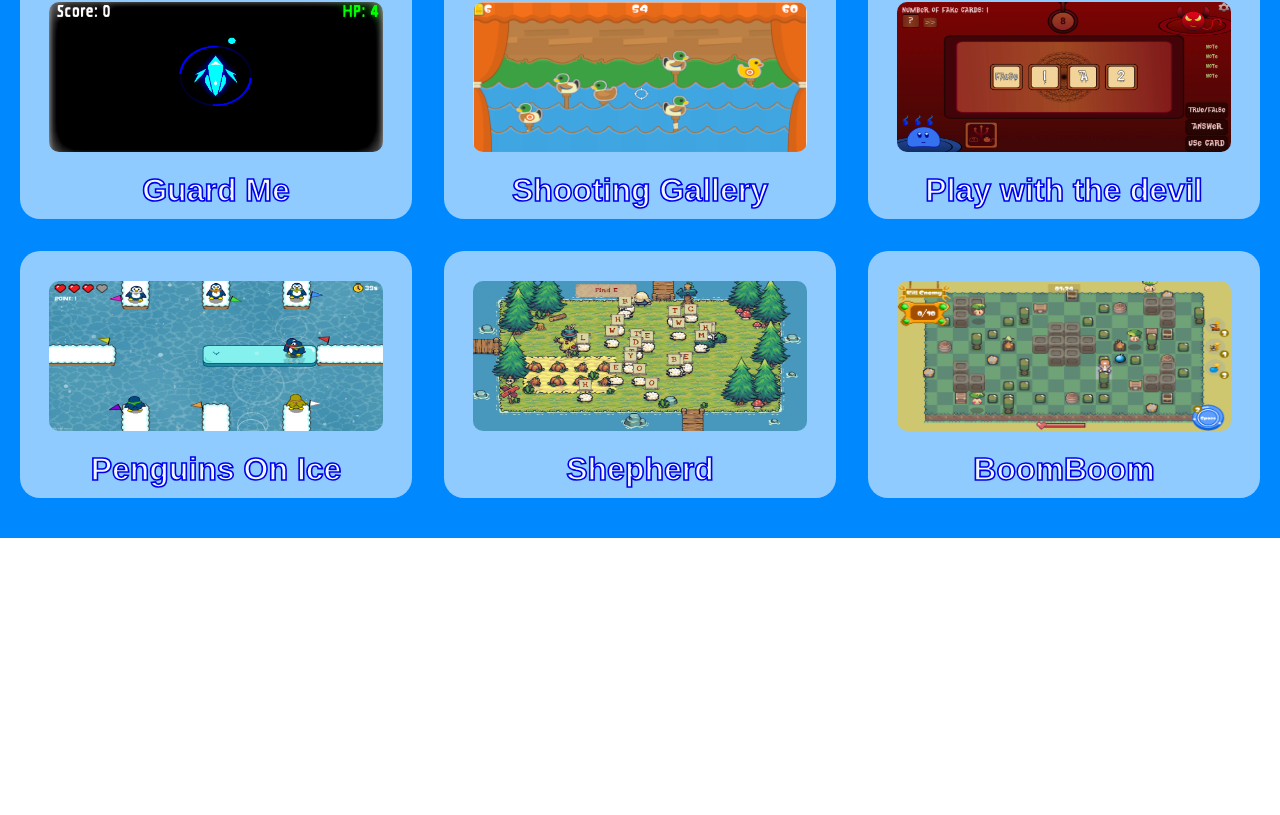
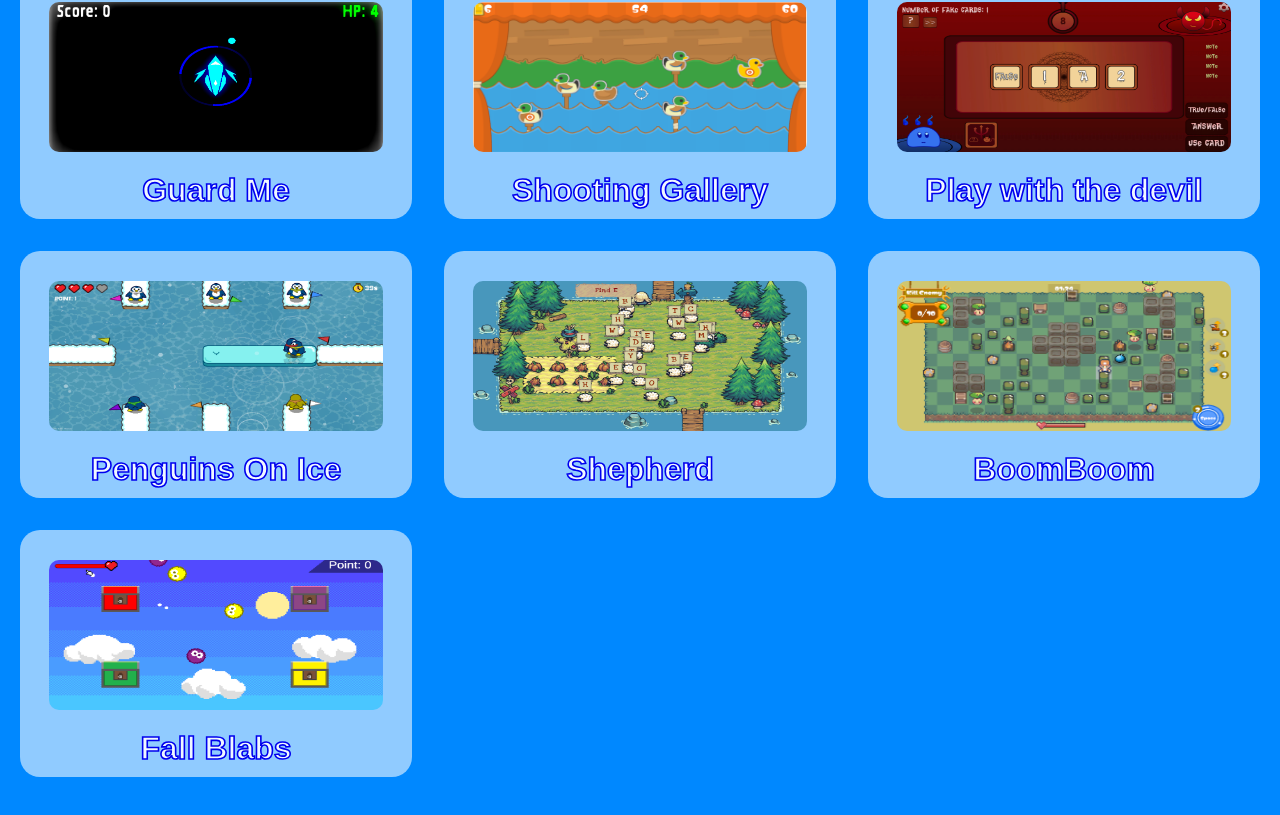
Before and after one commit to LeHien6601/showroom-gamedevclub-2024, a React (Vite) app: page / in a window 1280 px wide. Shown: the part 347-1162 px from the top of the page. Before the commit the page ends 885 px from the top, so only its background shows below. Built offline with nearby package versions, Linux system fonts and the light colour scheme.

Commit message:
Add new game

```diff
--- a/src/App.jsx
+++ b/src/App.jsx
@@ -9,6 +9,7 @@ import logo6 from './assets/playwiththedevil.png'
 import logo7 from './assets/penguinsonice.png'
 import logo8 from './assets/shepherd.png'
 import logo9 from './assets/boomboom.png'
+import logo10 from './assets/fall-blabs.png'
 function App() {
   return (
     <>
@@ -22,6 +23,7 @@ function App() {
         <Game name="Penguins On Ice" image={logo7} winCondition="" link="https://haiphan2309.itch.io/penguins-on-ice"/>
         <Game name="Shepherd" image={logo8} winCondition="" link="https://gloxiniaaa.github.io/UnityWebGL_Shepherd-For-Eveyone"/>
         <Game name="BoomBoom" image={logo9} winCondition="" link="https://gloxiniaaa.github.io/UnityWebGL_BoomBoom"/>
+        <Game name="Fall Blabs" image={logo10} winCondition="" link="https://haiphan2309.itch.io/fall-blabs"/>
       </div>
     </>
   )
```
Also changed, not shown: src/assets/fall-blabs.png (added).
